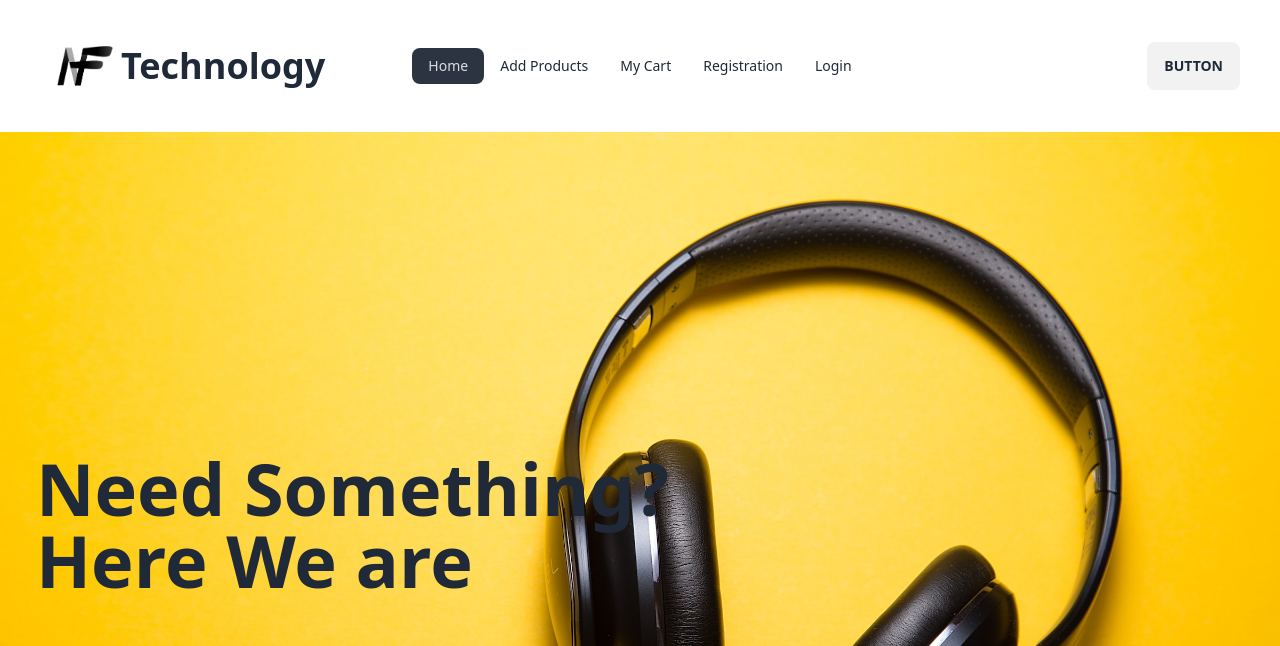
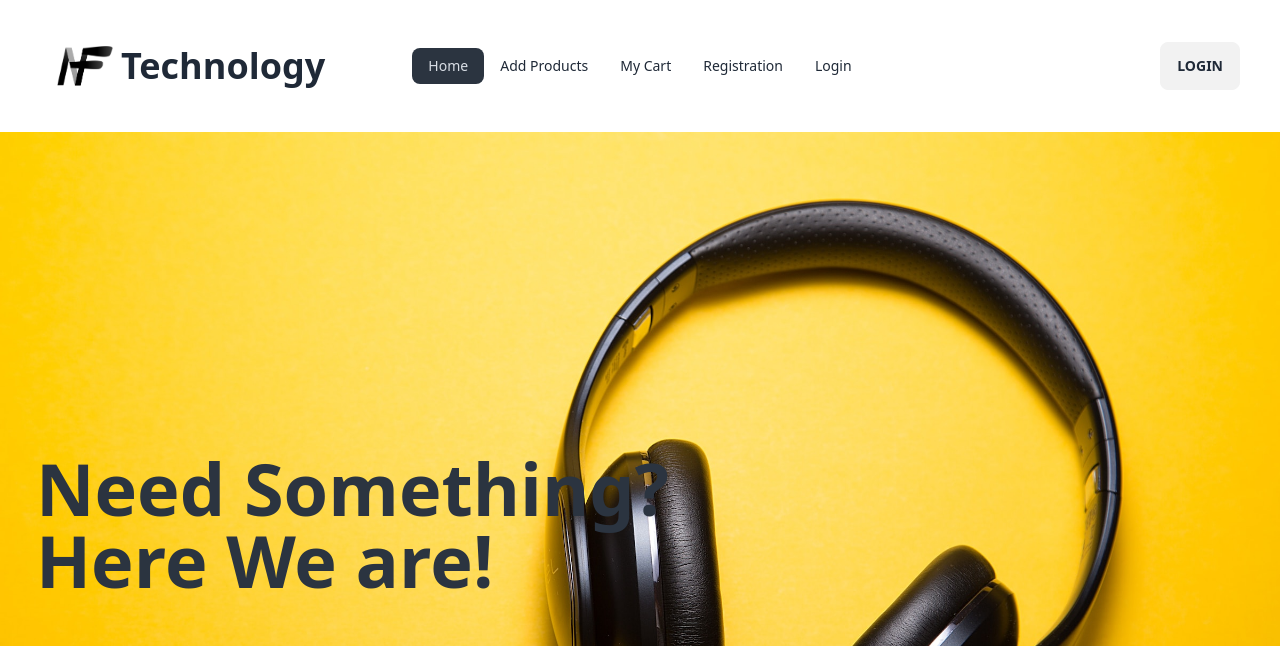
Before and after one commit to NFRIDOY/brandshop-client, a React (Vite) app: page / in a window 1280 px wide. Shown: the top 646 px of the page. Built offline with nearby package versions, Linux system fonts and the light colour scheme.

Commit message:
Banner Res Mob & Tab

```diff
--- a/src/components/Banner/Banner.jsx
+++ b/src/components/Banner/Banner.jsx
@@ -4,9 +4,9 @@ export default function Banner() {
     return (
         <div className="relative">
             <img className=" top-0 w-full object-cover h-[730px] -z-10" src={bannerImg} alt="" />
-            <div className='absolute top-80 left-9 text-7xl font-black' >Need Something?
+            <div className='absolute top-80 left-9 md:text-7xl text-white lg:text-neutral font-black' >Need Something?
                 <br />
-                Here We are</div>
+                Here We are!</div>
         </div>
     )
 }
--- a/src/components/Navbar/Navbar.jsx
+++ b/src/components/Navbar/Navbar.jsx
@@ -66,7 +66,7 @@ export default function Navbar() {
                         </ul>
                     </div>
                     <Link to={'/'} className="btn btn-ghost normal-case text-xl">
-                        <img className="h-10 w-14" src={logo} alt="" /> <span className="text-4xl font-black">Technology</span>
+                        <img className="h-10 w-14" src={logo} alt="" /> <span className="md:text-4xl font-black">Technology</span>
                     </Link>
                 </div>
                 <div className="navbar-center hidden lg:flex">
@@ -125,7 +125,7 @@ export default function Navbar() {
                     </ul>
                 </div>
                 <div className="navbar-end">
-                    <a className="btn">Button</a>
+                    <a className="btn">Login</a>
                 </div>
             </div>
         </div>
```
